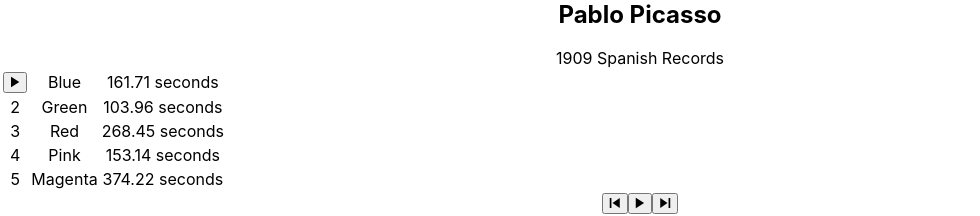
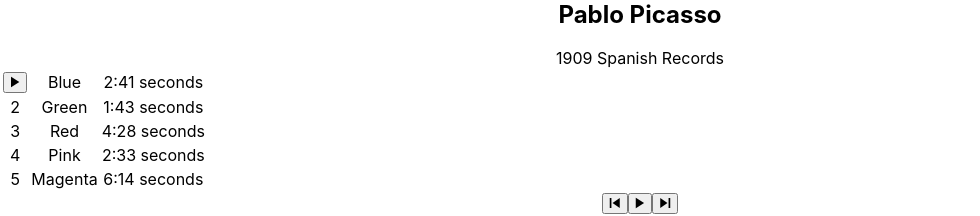
Before and after one commit to JaredMoats/bloc-jams-react, a React (Create React App) app: page /album/the-colors in a window 1280 px wide. Shown: the part 728-944 px from the top of the page, without its empty margins (0-980 px from the left). Built offline with nearby package versions, Linux system fonts and the light colour scheme.

Commit message:
Quick time display fix

```diff
--- a/src/components/Album.js
+++ b/src/components/Album.js
@@ -28,7 +28,7 @@
       /* The song's total time (currently set to the duration of the first song) */
       duration: album.songs[0].duration,
       /* The song's current volume */
-      currentVolume: 0.5
+      currentVolume: 0.5 //how does js know this belongs to this.audioElement?
     }; //h
 
     this.audioElement = document.createElement('audio');
@@ -235,7 +235,7 @@
                 >
                   { this.playOrPauseIcon(song, index) }
                   <td>{ song.title }</td>
-                  <td>{ song.duration } seconds</td>
+                  <td>{ this.formatTime(song.duration) } seconds</td>
                 </tr>
               )
             }
```
Also changed, not shown: src/index.css (line endings or trailing spaces).
